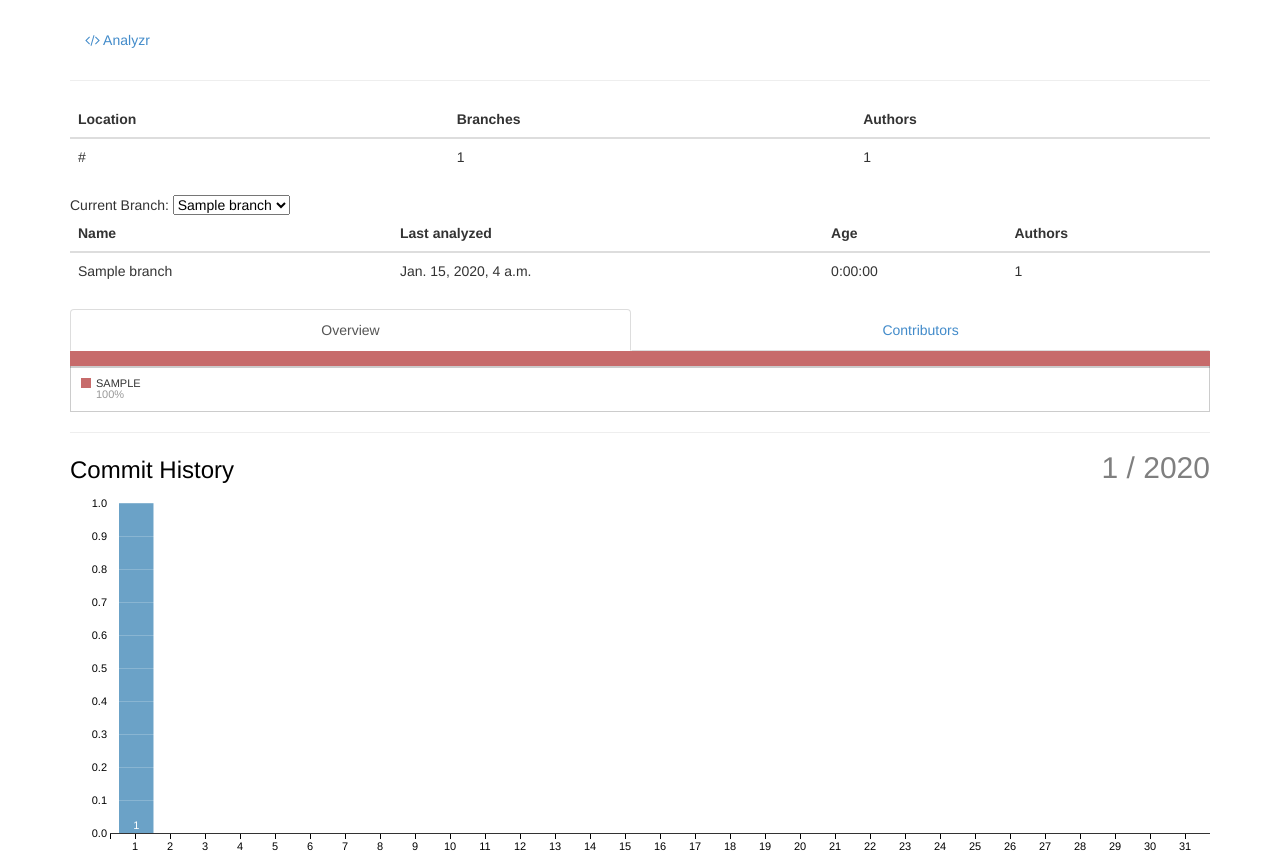
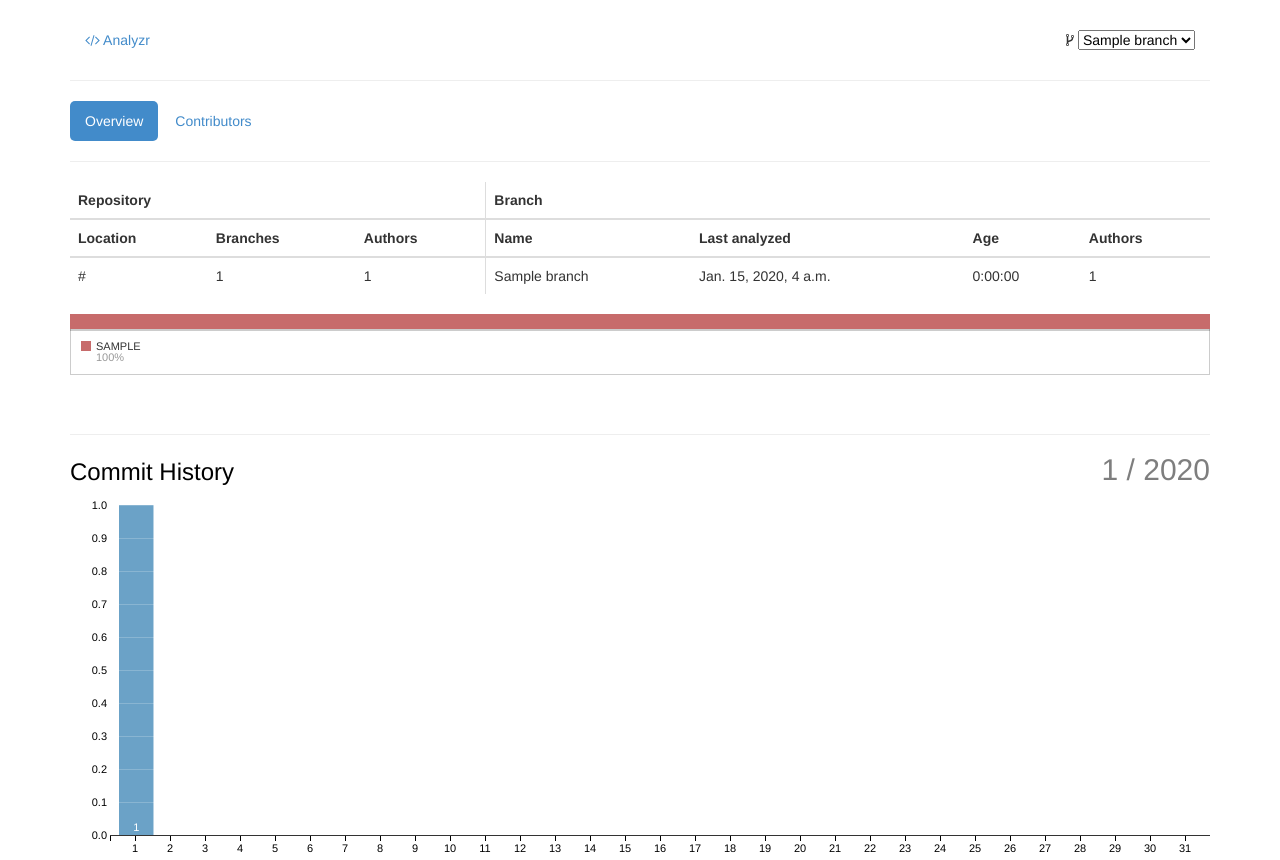
Before and after one commit to frontendphil/analyzr, a Django app: page /repo/1/ in a window 1280 px wide. Run offline with Django 3.2, Linux system fonts and the light colour scheme; tables that the repository leaves empty hold one stand-in row (values such as "Sample post"); data that the repository does not hold is empty; style sheets or scripts are compiled from the project's sources.

Commit message:
added gravatar support. preparing second dimension for commits - touched files. components in front are masked loading. minor layout changes on repo page.

```diff
--- a/parsr/static/js/commits.js
+++ b/parsr/static/js/commits.js
@@ -2,28 +2,17 @@ var CommitHistory;
 
 (function() {
 
-    CommitHistory = Class.extend({
+    CommitHistory = Component.extend({
 
         init: function(target, attrs) {
             attrs = attrs || {};
 
-            this.dom = $(target);
-
             this.margins = this.createMargins(attrs.margins);
 
-            this.width = attrs.width || this.dom.width();
+            this.width = attrs.width || $(target).width();
             this.height = attrs.height || 400;
 
-            var branch = this.dom.data("branch");
-            var author = this.dom.data("author");
-
-            var url = "/commits/branch/" + branch;
-
-            if(author) {
-                url = url + "/author/" + author;
-            }
-
-            this.setup(url);
+            this._super("commits", target);
         },
 
         getInnerWidth: function() {
@@ -51,7 +40,7 @@ var CommitHistory;
 
                 result.push({
                     day: day,
-                    count: data[year][month][day] || 0
+                    count: (data[year][month][day] || {}).commits || 0
                 });
             });
 
--- a/parsr/static/js/fileStatistics.js
+++ b/parsr/static/js/fileStatistics.js
@@ -4,61 +4,52 @@ var FileStatistics;
 
     var LINE_COUNT = 5;
 
-    FileStatistics = Class.extend({
+    FileStatistics = Component.extend({
 
         init: function(target) {
-            this.dom = $(target);
-
-            var branch = this.dom.data("branch");
-            var author = this.dom.data("author");
-
-            var url = "/file_stats/branch/" + branch;
-
-            if(author) {
-                url = url + "/author/" + author;
-            }
-
-            this.setup(url);
-        },
-
-        setup: function(url) {
-            var that = this;
-
-            var start = {
+            this.start = {
                 h: 50,
                 s: 45,
                 l: 60
             };
 
-            var end = 360;
-            var current = start.h;
+            this.end = 360;
+            this.current = this.start.h;
 
-            var getColor = function(steps) {
-                var step = (end - start.h) / steps;
+            this._super("file_stats", target);
+        },
 
-                current = current + step;
+        getColor: function(steps) {
+            var step = (this.end - this.start.h) / steps;
 
-                return "hsl(" + current + "," + start.s + "%," + start.l + "%)";
-            };
+            this.current = this.current + step;
 
-            var round = function(number) {
+            return "hsl(" + this.current + "," + this.start.s + "%," + this.start.l + "%)";
+        },
+
+        round: function(number) {
             return Math.round(number * 10000) / 100;
-            };
+        },
 
-            var getType = function(mimetype) {
+        getType: function(mimetype) {
             var index = mimetype.indexOf("/");
 
             return mimetype.slice(index + 1);
-            };
+        },
 
-            $.ajax(url, {
-                success: function(statistics) {
+        handleData: function(statistics) {
             var legend = $("<div class='legend' />");
             var parts = $("<div class='parts' />");
 
-                    that.dom.append(parts, legend);
+            this.dom.append(parts, legend);
 
             var line;
+
+            statistics = statistics.sort(function(a, b) {
+                return a.share - b.share;
+            });
+
+            var that = this;
 
             $.each(statistics, function(index) {
                 if(index % LINE_COUNT === 0) {
@@ -67,13 +58,13 @@ var FileStatistics;
                     legend.append(line);
                 }
 
-                        var color = getColor(statistics.length);
+                var color = that.getColor(statistics.length);
 
                 var container = $("<div class='stat'>");
 
                 var entry = $("<div class='entry'/>");
-                        var share = $("<div class='share'>" + round(this.share) + "%</div>");
-                        var type = $("<div class='type'>" + getType(this.mimetype) + "</div>");
+                var share = $("<div class='share'>" + that.round(this.share) + "%</div>");
+                var type = $("<div class='type'>" + that.getType(this.mimetype) + "</div>");
 
                 var box = $("<div class='box' />");
 
@@ -95,9 +86,7 @@ var FileStatistics;
 
                 parts.append(container);
             });
-                }
-            });
-        }
+        },
 
     });
 
--- a/parsr/static/js/mask.js
+++ b/parsr/static/js/mask.js
@@ -11,12 +11,37 @@ var Mask;
 			this.render();
 		},
 
+		getMinHeight: function(container) {
+			var value = container.css("minHeight");
+
+			if(value === "0px") {
+				return "100px";
+			}
+
+			return value;
+		},
+
+		getPosition: function(container) {
+			var value = container.css("position");
+
+			if(value === "static") {
+				return "relative";
+			}
+
+			return value;
+		},
+
 		render: function() {
 			var mask = $("<div class='mask' />");
-			var info = $("<div class='info'>" + this.text + "</div>");
+			var info = $("<div class='info'><i class='icon-spinner icon-spin'></i> " + this.text + "</div>");
 
 			mask.append(info);
 			this.container.append(mask);
+
+			this.container.css({
+				"position": this.getPosition(this.container),
+				"minHeight": this.getMinHeight(this.container)
+			});
 
 			this.dom = mask;
 
@@ -35,7 +60,9 @@ var Mask;
 		},
 
 		remove: function() {
-			this.dom.remove();
+			this.dom.fadeOut(function() {
+				$(this).remove()
+			});
 		},
 
 		show: function() {
@@ -43,7 +70,7 @@ var Mask;
 				this.render();
 			}
 
-			this.dom.show();
+			this.dom.fadeIn();
 		}
 
 	});
--- a/parsr/static/js/punchcard.js
+++ b/parsr/static/js/punchcard.js
@@ -12,31 +12,17 @@ var Punchcard;
         "Sunday"
     ];
 
-    Punchcard = Class.extend({
+    Punchcard = Component.extend({
 
         init: function(attrs) {
-            this.dom = $(attrs.renderTo);
-
-            var branch = this.dom.data("branch");
-            var author = this.dom.data("author");
-
-            var url = "/punchcard/branch/" + branch;
-
-            if(author) {
-                url = url + "/author/" + author;
-            }
-
-            this.setup(url);
+            this._super("punchcard", attrs.renderTo);
         },
 
-        setup: function(url) {
+        handleData: function(data) {
+            var table = $("<table class='table' />");
             var that = this;
 
-            $.ajax(url, {
-                success: function(data) {
-                    var table = $("<table class='table' />");
-
-                    that.createHeader(table);
+            this.createHeader(table);
 
             var container = $("<tbody></tbody>");
             table.append(container);
@@ -61,9 +47,7 @@ var Punchcard;
                 container.append(dayContainer);
             });
 
-                    that.dom.append(table);
-                }
-            });
+            this.dom.append(table);
         },
 
         createCircle: function(value, max) {
--- a/parsr/static/stylesheets/less/analyzr.less
+++ b/parsr/static/stylesheets/less/analyzr.less
@@ -30,9 +30,9 @@
     background: rgba(255, 255, 255, 0.5);
 
     .info {
-        width: 25%;
+        padding: 10px 15px;
 
-        padding: 20px;
+        width: 15%;
 
         background: #fff;
 
@@ -55,6 +55,15 @@
 
 .nav {
     margin-top: 20px;
+}
+
+.branch-info {
+    padding: 10px 15px;
+
+    h5 {
+        margin-top: 0;
+        margin-bottom: 0;
+    }
 }
 
 .center {
@@ -230,15 +239,30 @@
     }
 }
 
+table {
+    .split {
+        border-left: 1px solid #ddd;
+    }
+}
+
 .contributors {
     text-align: center;
 
     table {
         text-align: left;
 
-        .rank,
         .revisions {
             width: 10%;
         }
+
+        .rank {
+            width: 5%;
+            text-align: center;
+        }
+
+        .avatar {
+            width: 40px;
+            height: 40px;
+        }
     }
 }
--- a/templates/base.html
+++ b/templates/base.html
@@ -19,7 +19,9 @@
                     Analyzr
                 </a>
             </li>
-            <li class='pull-right'>{% block branch %}{% endblock %}</li>
+            <li class='pull-right branch-info'>
+                {% block branch %}{% endblock %}
+            </li>
         </ul>
 
         <hr />
@@ -35,6 +37,7 @@
 
     <script type="text/javascript" src="{{ STATIC_URL }}js/class.js"></script>
     <script type="text/javascript" src="{{ STATIC_URL }}js/mask.js"></script>
+    <script type="text/javascript" src="{{ STATIC_URL }}js/component.js"></script>
     <script type="text/javascript" src="{{ STATIC_URL }}js/dialog.js"></script>
     <script type="text/javascript" src="{{ STATIC_URL }}js/punchcard.js"></script>
     <script type="text/javascript" src="{{ STATIC_URL }}js/fileStatistics.js"></script>
--- a/templates/repo.html
+++ b/templates/repo.html
@@ -1,24 +1,7 @@
 {% extends "base.html" %}
 
-{% block content %}
-    <table class="table">
-        <thead>
-            <tr>
-                <th>Location</th>
-                <th>Branches</th>
-                <th>Authors</th>
-            </tr>
-        </thead>
-        <tbody>
-            <tr>
-                <td>{{ repo.url }}</td>
-                <td>{{ repo.branch_count }}</td>
-                <td>{{ repo.author_count }}</td>
-            </tr>
-        </tbody>
-    </table>
-
-    Current Branch:
+{% block branch %}
+    <i class='icon-code-fork'></i>
     <select data-repo="{{ repo.id }}" class='branch' value="{{ branch.id }}">
         {% for b in repo.branch_set.all %}
             {% if b.analyzed %}
@@ -30,11 +13,31 @@
             {% endif %}
         {% endfor %}
     </select>
+{% endblock %}
+
+{% block content %}
+    <ul class='nav nav-pills'>
+        <li class='active'>
+            <a href='#' data-target='.overview'>Overview</a>
+        </li>
+        <li>
+            <a href='#' data-target='.contrib'>Contributors</a>
+        </li>
+    </ul>
+
+    <hr />
 
     <table class="table">
         <thead>
             <tr>
-                <th>Name</th>
+                <th colspan='3'>Repository</th>
+                <th colspan='4' class='split'>Branch</th>
+            </tr>
+            <tr>
+                <th>Location</th>
+                <th>Branches</th>
+                <th>Authors</th>
+                <th class='split'>Name</th>
                 <th>Last analyzed</th>
                 <th>Age</th>
                 <th>Authors</th>
@@ -42,22 +45,16 @@
         </thead>
         <tbody>
             <tr>
-                <td>{{ branch.name }}</td>
+                <td>{{ repo.url }}</td>
+                <td>{{ repo.branch_count }}</td>
+                <td>{{ repo.author_count }}</td>
+                <td class='split'>{{ branch.name }}</td>
                 <td>{{ branch.analyzed_date }}</td>
                 <td>{{ branch.age }}</td>
                 <td>{{ branch.author_count }}</td>
             </tr>
         </tbody>
     </table>
-
-    <ul class='nav nav-tabs nav-justified'>
-        <li class='active'>
-            <a href='#' data-target='.overview'>Overview</a>
-        </li>
-        <li>
-            <a href='#' data-target='.contrib'>Contributors</a>
-        </li>
-    </ul>
 
     <div class='overview'>
         <div
```
Also changed, not shown: parsr/models.py (+27 -3 lines), parsr/static/js/component.js (added, +54 -0 lines), parsr/static/js/contributors.js (+13 -19 lines), parsr/templatetags/filters.py (+34 -0 lines), templates/author.html (+7 -1 lines). Lines whose indentation alone changed are shown as unchanged.
